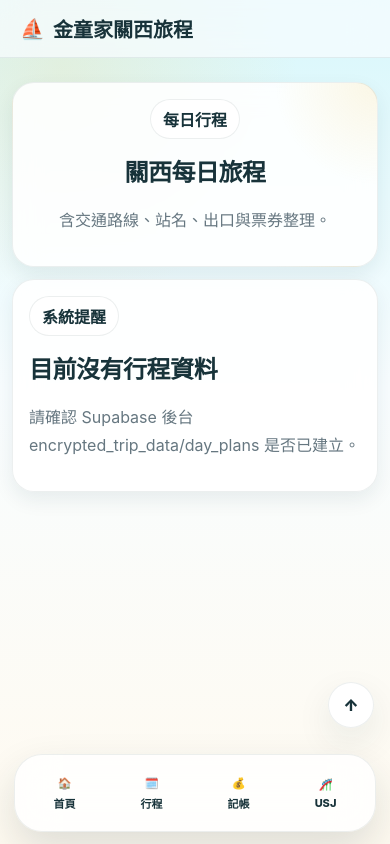
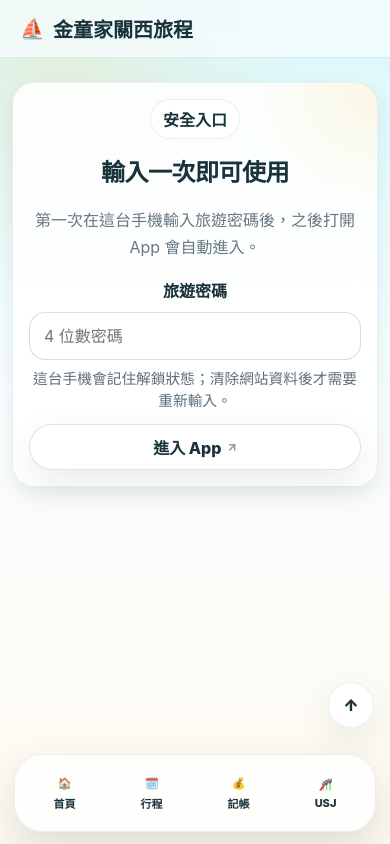
Before and after one commit to sacha693/my-storyjs-app, a React (Vite) app: page /my-storyjs-app/days in a window 390 px wide. Built offline with nearby package versions, Linux system fonts and the light colour scheme.

Commit message:
Show one-time mobile access prompt

```diff
--- a/src/components/TripDataGate.tsx
+++ b/src/components/TripDataGate.tsx
@@ -1,4 +1,4 @@
-import { type ReactNode } from 'react'
+import { FormEvent, type ReactNode, useState } from 'react'
 import { useDayPlans } from '../context/DayPlansContext'
 
 type TripDataGateProps = {
@@ -6,7 +6,25 @@ type TripDataGateProps = {
 }
 
 export function TripDataGate({ children }: TripDataGateProps) {
-  const { loading, error, reload } = useDayPlans()
+  const { loading, locked, error, unlock, reload } = useDayPlans()
+  const [accessCode, setAccessCode] = useState('')
+  const [submitting, setSubmitting] = useState(false)
+
+  async function handleSubmit(event: FormEvent<HTMLFormElement>) {
+    event.preventDefault()
+
+    if (submitting || accessCode.length !== 4) {
+      return
+    }
+
+    setSubmitting(true)
+
+    try {
+      await unlock(accessCode)
+    } finally {
+      setSubmitting(false)
+    }
+  }
 
   if (loading) {
     return (
@@ -14,6 +32,45 @@ export function TripDataGate({ children }: TripDataGateProps) {
         <span className="badge">安全後台</span>
         <h1>旅遊資料載入中...</h1>
         <p>正在從後台讀取行程、交通與住宿資料。</p>
+      </section>
+    )
+  }
+
+  if (locked) {
+    return (
+      <section className="card hero secureGate">
+        <span className="badge">安全入口</span>
+        <h1>輸入一次即可使用</h1>
+        <p>第一次在這台手機輸入旅遊密碼後，之後打開 App 會自動進入。</p>
+
+        <form className="secureGateForm" onSubmit={handleSubmit}>
+          <label htmlFor="trip-access-code">旅遊密碼</label>
+          <input
+            id="trip-access-code"
+            type="password"
+            value={accessCode}
+            inputMode="numeric"
+            pattern="[0-9]*"
+            maxLength={4}
+            autoComplete="current-password"
+            enterKeyHint="done"
+            placeholder="4 位數密碼"
+            aria-describedby="trip-access-code-help trip-access-code-error"
+            onChange={(event) => setAccessCode(event.target.value.replace(/\D/g, '').slice(0, 4))}
+          />
+          <p className="secureGateHelp" id="trip-access-code-help">
+            這台手機會記住解鎖狀態；清除網站資料後才需要重新輸入。
+          </p>
+          <button className="quickButton" type="submit" disabled={submitting || accessCode.length !== 4}>
+            {submitting ? '確認中...' : '進入 App'}
+          </button>
+        </form>
+
+        {error ? (
+          <p className="secureGateError" id="trip-access-code-error" role="alert">
+            {error}
+          </p>
+        ) : null}
       </section>
     )
   }
```
